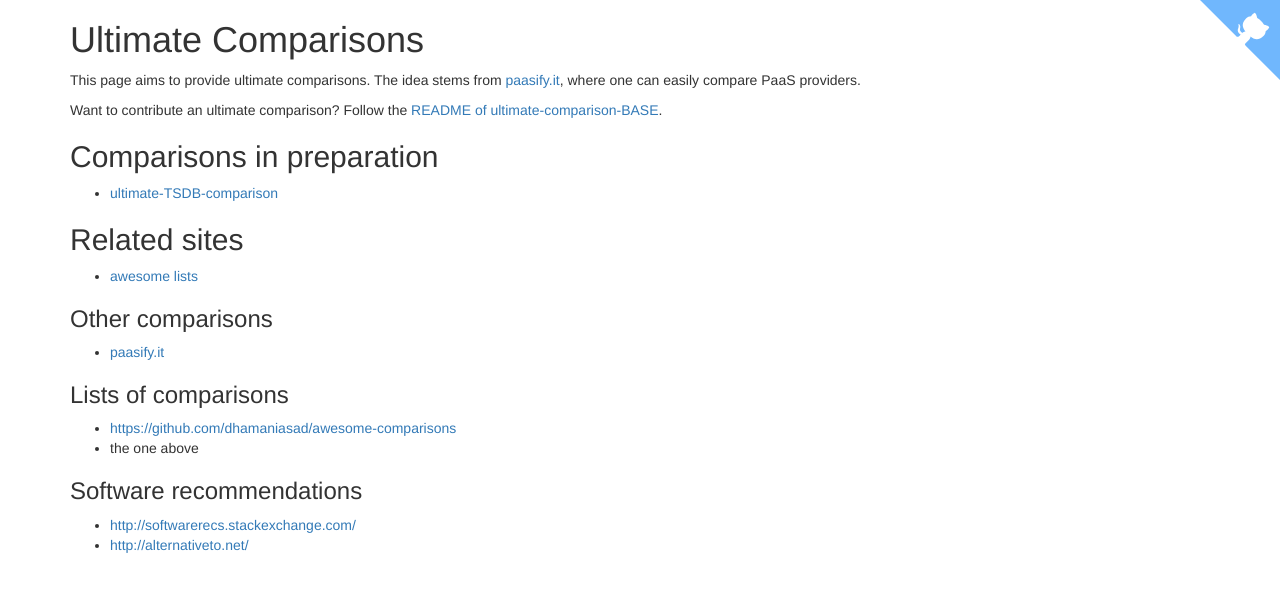
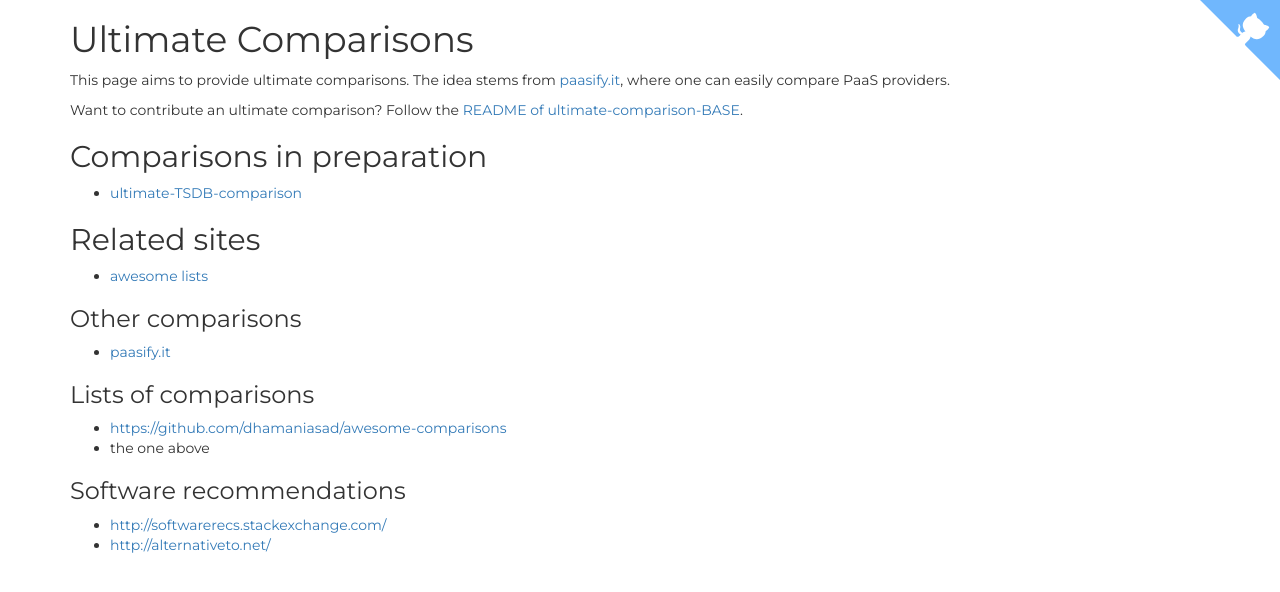
Before and after one commit to ultimate-comparisons/ultimate-comparisons.github.io, a Jekyll site: the page built from index.md, in a window 1280 px wide. Shown: the top 592 px of the page. Built offline with Jekyll 4.4.1, drawn with Linux system fonts in a browser that asks for light colours.

Commit message:
Change font to Montserrat

```diff
--- a/_layouts/default.html
+++ b/_layouts/default.html
@@ -4,9 +4,10 @@
     <meta charset="utf-8">
     <meta name="viewport" content="width=device-width, initial-scale=1">
     <link rel="stylesheet" href="https://maxcdn.bootstrapcdn.com/bootstrap/3.3.6/css/bootstrap.min.css" integrity="sha384-1q8mTJOASx8j1Au+a5WDVnPi2lkFfwwEAa8hDDdjZlpLegxhjVME1fgjWPGmkzs7" crossorigin="anonymous">
+    <link href='https://fonts.googleapis.com/css?family=Montserrat' rel='stylesheet' type='text/css'>
     <title>Ultimate Comparisons</title>
   </head>
-  <body>
+  <body style="font-family: 'Montserrat', sans-serif;">
 <a href="https://your-url" class="github-corner"><svg width="80" height="80" viewBox="0 0 250 250" style="fill:#70B7FD; color:#fff; position: absolute; top: 0; border: 0; right: 0;"><path d="M0,0 L115,115 L130,115 L142,142 L250,250 L250,0 Z"></path><path d="M128.3,109.0 C113.8,99.7 119.0,89.6 119.0,89.6 C122.0,82.7 120.5,78.6 120.5,78.6 C119.2,72.0 123.4,76.3 123.4,76.3 C127.3,80.9 125.5,87.3 125.5,87.3 C122.9,97.6 130.6,101.9 134.4,103.2" fill="currentColor" style="transform-origin: 130px 106px;" class="octo-arm"></path><path d="M115.0,115.0 C114.9,115.1 118.7,116.5 119.8,115.4 L133.7,101.6 C136.9,99.2 139.9,98.4 142.2,98.6 C133.8,88.0 127.5,74.4 143.8,58.0 C148.5,53.4 154.0,51.2 159.7,51.0 C160.3,49.4 163.2,43.6 171.4,40.1 C171.4,40.1 176.1,42.5 178.8,56.2 C183.1,58.6 187.2,61.8 190.9,65.4 C194.5,69.0 197.7,73.2 200.1,77.6 C213.8,80.2 216.3,84.9 216.3,84.9 C212.7,93.1 206.9,96.0 205.4,96.6 C205.1,102.4 203.0,107.8 198.3,112.5 C181.9,128.9 168.3,122.5 157.7,114.1 C157.9,116.9 156.7,120.9 152.7,124.9 L141.0,136.5 C139.8,137.7 141.6,141.9 141.8,141.8 Z" fill="currentColor" class="octo-body"></path></svg></a><style>.github-corner:hover .octo-arm{animation:octocat-wave 560ms ease-in-out}@keyframes octocat-wave{0%,100%{transform:rotate(0)}20%,60%{transform:rotate(-25deg)}40%,80%{transform:rotate(10deg)}}@media (max-width:500px){.github-corner:hover .octo-arm{animation:none}.github-corner .octo-arm{animation:octocat-wave 560ms ease-in-out}}</style>
     <div class="container">
        {{ content }}
```
